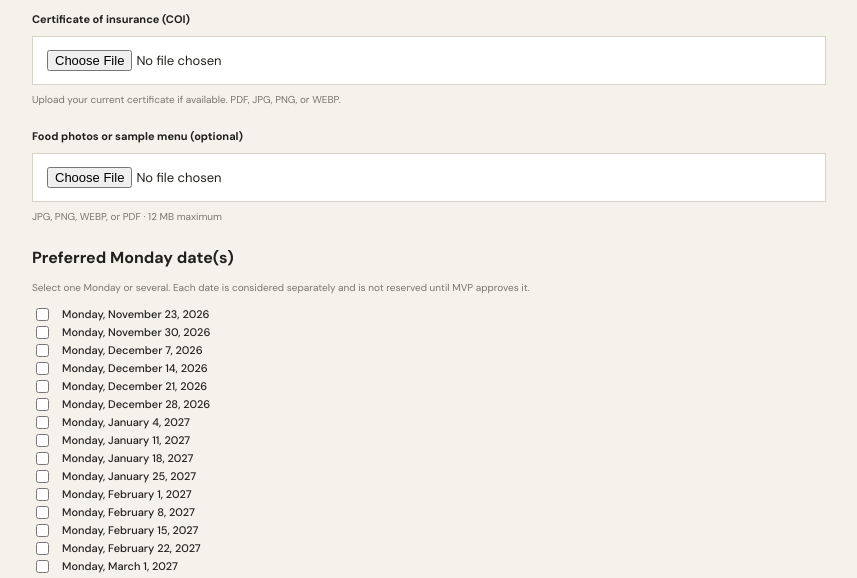
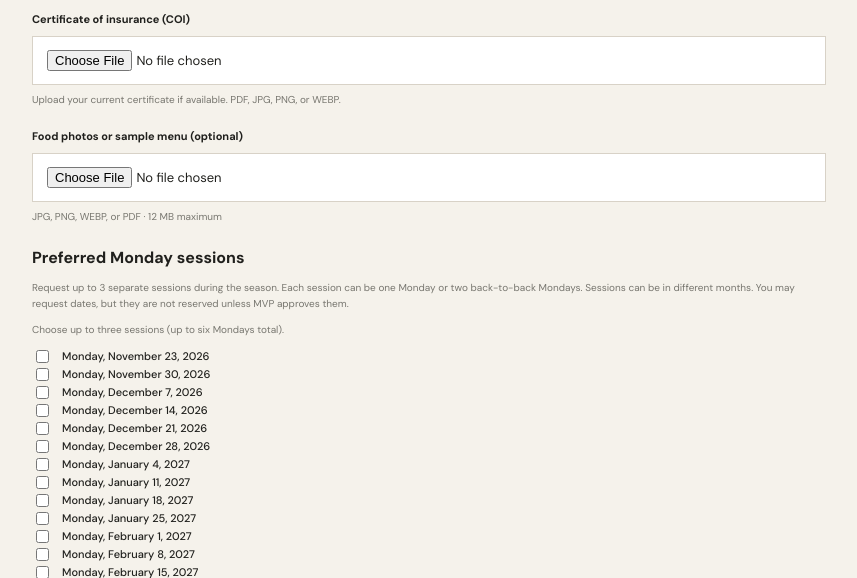
Before and after one commit to jarzenskimichael/Ghost-Kitchen, a Flask app: page /apply in a window 1280 px wide. Shown: the part 1987-2565 px from the top of the page, without its empty margins (211-1068 px from the left). Run offline with Flask 3, Linux system fonts and the light colour scheme; data comes from the database, SQL or seed files in the repository; tables that the repository leaves empty hold one stand-in row (values such as "Sample post").

Commit message:
Limit vendor applications to three one- or two-Monday sessions (#5)
* Enforce vendor session request limits

* Explain and validate session selection on application form

```diff
--- a/mvp-ghost-kitchen/app/routes.py
+++ b/mvp-ghost-kitchen/app/routes.py
@@ -236,6 +236,30 @@ def apply():
         if len(selected_ids) != len(set(selected_ids)):
             flash("A Monday can only be selected once.", "error")
             return render_template("apply.html", monday_slots=choices, form=request.form)
+
+        # Each application may request up to three separate sessions.
+        # A session is one Monday or two consecutive Mondays.
+        requested_dates = sorted(
+            MondaySlot.query.filter(MondaySlot.id.in_(selected_ids)).with_entities(
+                MondaySlot.monday_date
+            ).all()
+        ) if selected_ids else []
+        requested_dates = [row[0] for row in requested_dates]
+        sessions = []
+        for requested_date in requested_dates:
+            if not sessions or (requested_date - sessions[-1][-1]).days != 7:
+                sessions.append([requested_date])
+            else:
+                sessions[-1].append(requested_date)
+
+        if len(sessions) > 3 or any(len(group) > 2 for group in sessions):
+            flash(
+                "Please request up to three sessions. Each session can be one Monday "
+                "or two consecutive Mondays. Separate sessions may be in different months.",
+                "error",
+            )
+            return render_template("apply.html", monday_slots=choices, form=request.form)
+
         selected_slots = []
         legacy_preference = request.form.get("preferred_rotation", "").strip()
         if legacy_preference and not selected_ids:
--- a/mvp-ghost-kitchen/app/templates/apply.html
+++ b/mvp-ghost-kitchen/app/templates/apply.html
@@ -23,8 +23,43 @@
 <label>Policy expiration date<input type="date" name="insurance_expires_on" value="{{ form.get('insurance_expires_on','') }}"></label>
 <label class="full">Certificate of insurance (COI)<input type="file" name="insurance_certificate" accept=".pdf,.jpg,.jpeg,.png,.webp"><small class="field-help">Upload your current certificate if available. PDF, JPG, PNG, or WEBP.</small></label>
 <label class="full">Food photos or sample menu (optional)<input type="file" name="food_photo" accept=".jpg,.jpeg,.png,.webp,.pdf"><small class="field-help">JPG, PNG, WEBP, or PDF · 12 MB maximum</small></label>
-<div class="full"><strong>Preferred Monday date(s)</strong><p class="field-help">Select one Monday or several. Each date is considered separately and is not reserved until MVP approves it.</p><div class="date-choice-list">{% for slot in monday_slots %}<label class="check-label"><input type="checkbox" name="preferred_mondays" value="{{ slot.id }}"> {{ slot.monday_date.strftime('%A, %B %-d, %Y') }}</label>{% else %}<p class="muted">No dates are currently available to request.</p>{% endfor %}</div></div>
+<div class="full"><strong>Preferred Monday sessions</strong><p class="field-help">Request up to 3 separate sessions during the season. Each session can be one Monday or two back-to-back Mondays. Sessions can be in different months. You may request dates, but they are not reserved unless MVP approves them.</p><p class="field-help" id="session-selection-status" aria-live="polite">Choose up to three sessions (up to six Mondays total).</p><div class="date-choice-list">{% for slot in monday_slots %}<label class="check-label"><input type="checkbox" name="preferred_mondays" value="{{ slot.id }}" data-date="{{ slot.monday_date.isoformat() }}"> {{ slot.monday_date.strftime('%A, %B %-d, %Y') }}</label>{% else %}<p class="muted">No dates are currently available to request.</p>{% endfor %}</div></div>
 </div>
 <div class="form-consent"><label class="check-label"><input type="checkbox" required> I understand this is an application, not a reservation, and that MVP must approve my business, menu, and dates.</label><label class="check-label"><input type="checkbox" required> I understand the introductory rental rate is ${{ rental_rate }} per approved Monday, subject to final written terms.</label></div>
 <button class="button button-dark" type="submit">Submit application <span>→</span></button>
+<script>
+document.addEventListener("DOMContentLoaded", function () {
+  const boxes = Array.from(document.querySelectorAll('input[name="preferred_mondays"]'));
+  const status = document.getElementById("session-selection-status");
+  if (!boxes.length || !status) return;
+  function validateSessions() {
+    const dates = boxes.filter(box => box.checked).map(box => box.dataset.date).sort();
+    const groups = [];
+    dates.forEach(value => {
+      const day = new Date(value + "T12:00:00");
+      const previous = groups.length ? new Date(groups[groups.length - 1][groups[groups.length - 1].length - 1] + "T12:00:00") : null;
+      if (!previous || Math.round((day - previous) / 86400000) !== 7) groups.push([value]);
+      else groups[groups.length - 1].push(value);
+    });
+    const invalid = groups.length > 3 || groups.some(group => group.length > 2);
+    status.textContent = invalid
+      ? "Please adjust your choices: up to 3 sessions, with no more than 2 consecutive Mondays per session."
+      : dates.length + " Monday(s) selected across " + groups.length + " session(s).";
+    status.style.color = invalid ? "#a33" : "";
+    boxes.forEach(box => { box.setCustomValidity(""); });
+    if (invalid && boxes.some(box => box.checked)) {
+      boxes.find(box => box.checked).setCustomValidity("Choose up to three sessions, each one or two consecutive Mondays.");
+    }
+    return !invalid;
+  }
+  boxes.forEach(box => box.addEventListener("change", validateSessions));
+  const form = document.querySelector(".application-form");
+  if (form) form.addEventListener("submit", function (event) {
+    if (!validateSessions()) {
+      event.preventDefault();
+      boxes.find(box => box.checked).reportValidity();
+    }
+  });
+});
+</script>
 </form></section>{% endblock %}
```
